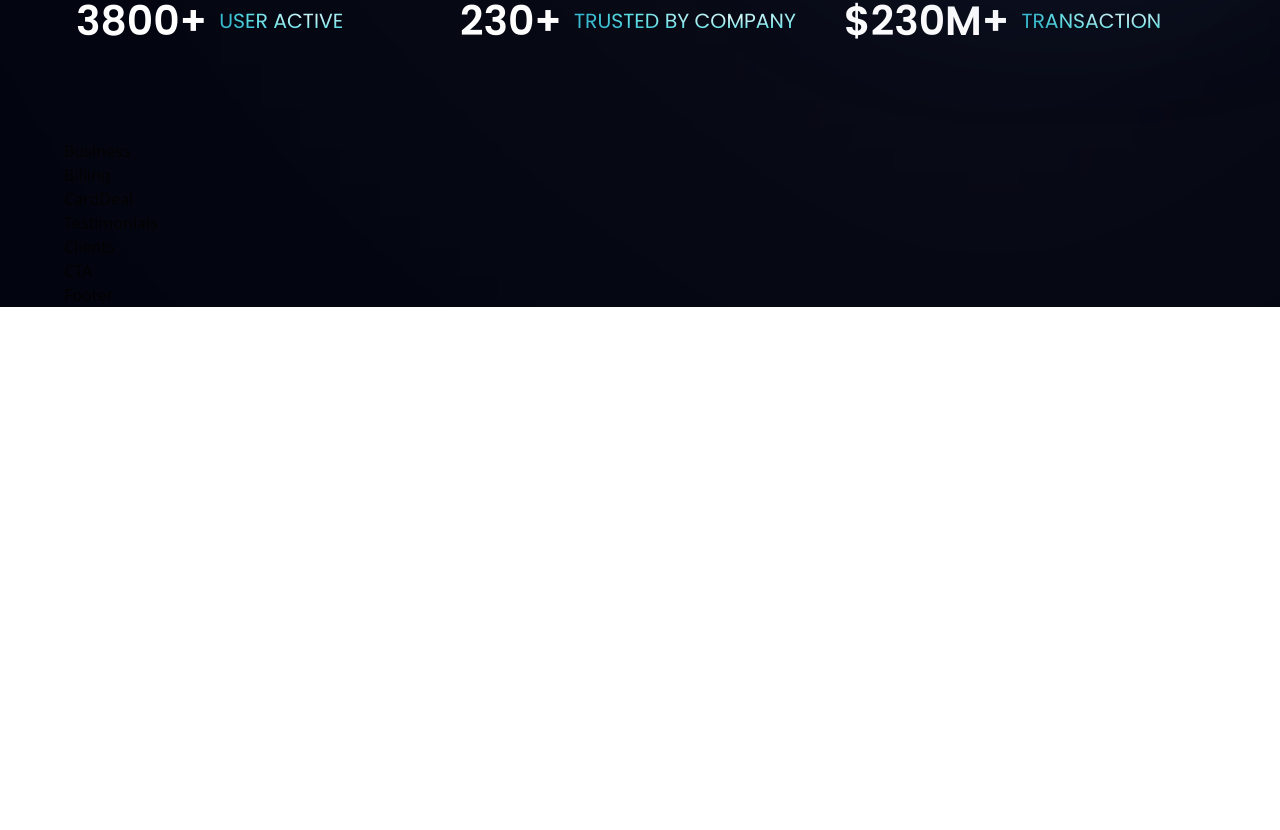
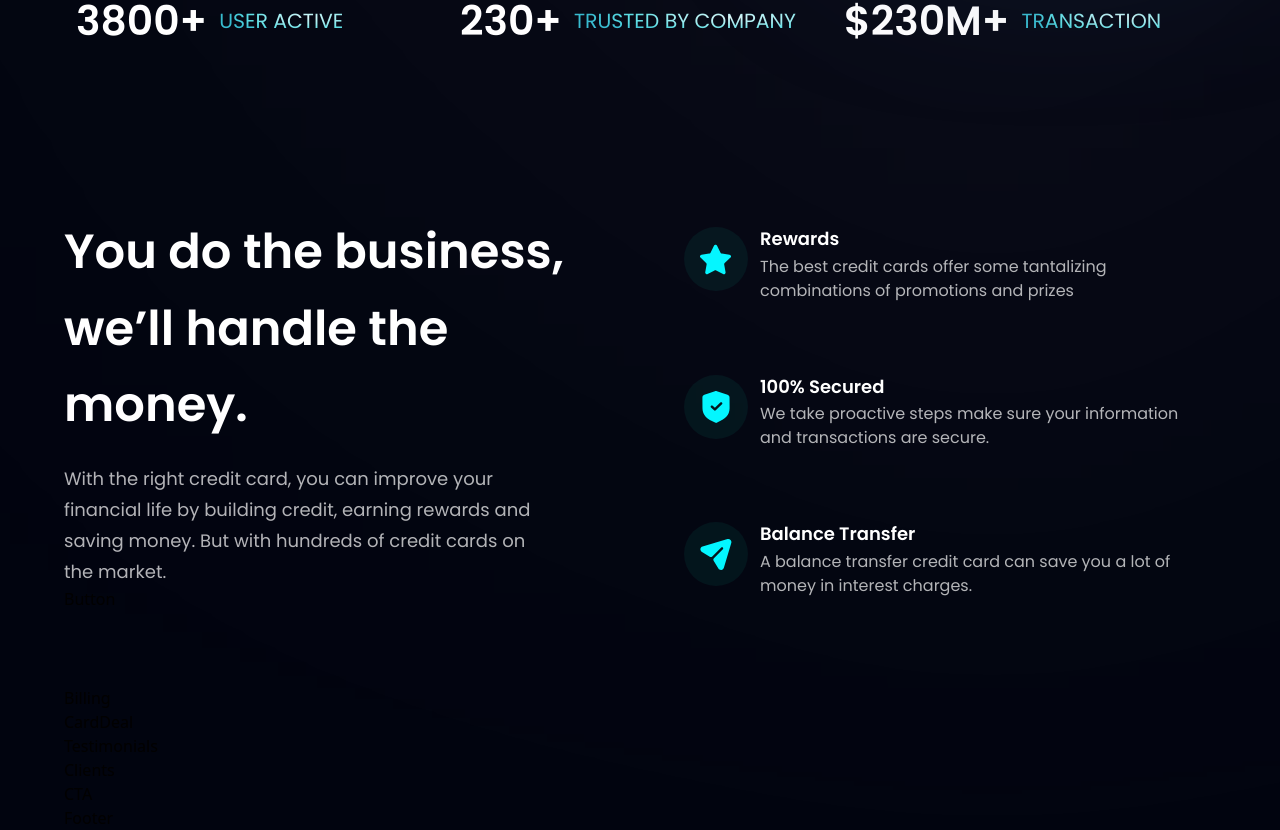
Before and after one commit to jadhav-kunal/bank-modern-web, a React (Vite) app: page / in a window 1280 px wide. Shown: the part 806-1636 px from the top of the page. Before the commit the page ends 1113 px from the top, so only its background shows below. Built offline with nearby package versions, Linux system fonts and the light colour scheme.

Commit message:
Added business section

```diff
--- a/src/components/Business.jsx
+++ b/src/components/Business.jsx
@@ -1,7 +1,51 @@
-import React from "react";
+import { features } from "../constants";
+import styles, { layout } from "../style";
+import Button from "./Button";
 
-const Business = () => {
-  return <div>Business</div>;
-};
+const FeatureCard = ({ icon, title, content, index }) => (
+  <div
+    className={`flex flex-row p-6 rounded-[20px] ${
+      index !== features.length - 1 ? "mb-6" : "mb-0"
+    } feature-card`}
+  >
+    <div
+      className={`w-[64px] h-[64px] rounded-full ${styles.flexCenter} bg-dimBlue`}
+    >
+      <img src={icon} alt="star" className="w-[50%] h-[50%] object-contain" />
+    </div>
+    <div className="flex-1 flex flex-col ml-3">
+      <h4 className="font-poppins font-semibold text-white text-[18px] leading-[23.4px] mb-1">
+        {title}
+      </h4>
+      <p className="font-poppins font-normal text-dimWhite text-[16px] leading-[24px]">
+        {content}
+      </p>
+    </div>
+  </div>
+);
+
+const Business = () => (
+  <section id="features" className={layout.section}>
+    <div className={layout.sectionInfo}>
+      <h2 className={styles.heading2}>
+        You do the business, <br className="sm:block hidden" /> we’ll handle the
+        money.
+      </h2>
+      <p className={`${styles.paragraph} max-w-[470px] mt-5`}>
+        With the right credit card, you can improve your financial life by
+        building credit, earning rewards and saving money. But with hundreds of
+        credit cards on the market.
+      </p>
+
+      <Button styles={`mt-10`} />
+    </div>
+
+    <div className={`${layout.sectionImg} flex-col`}>
+      {features.map((feature, index) => (
+        <FeatureCard key={feature.id} {...feature} index={index} />
+      ))}
+    </div>
+  </section>
+);
 
 export default Business;
```
